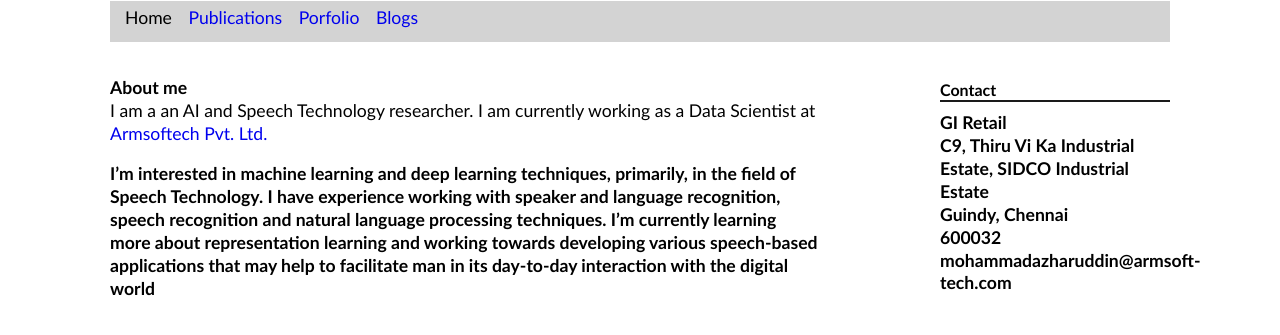
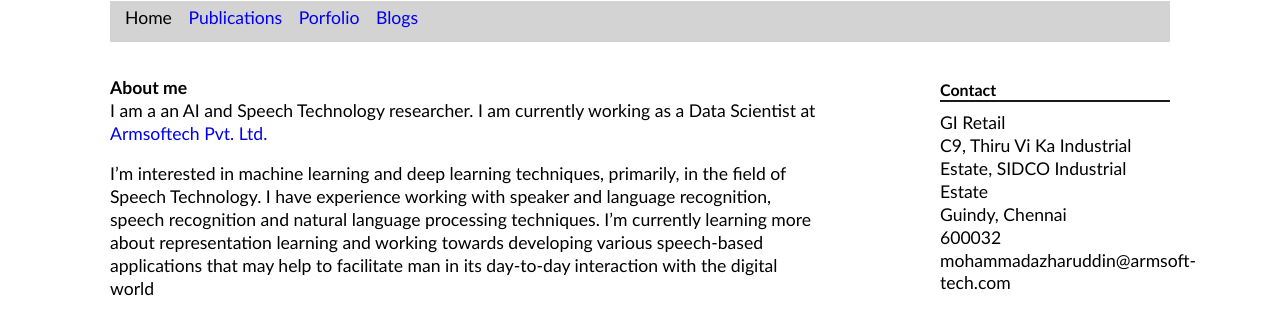
Before and after one commit to azharlaskar/azharlaskar.github.io, a plain HTML site: page index.html in a window 1280 px wide. Shown: the part 103-438 px from the top of the page. Drawn offline with nearby package versions, Linux system fonts and the light colour scheme.

Commit message:
initial update

```diff
--- a/index.html
+++ b/index.html
@@ -27,7 +27,7 @@
 	        <p><b> About me </b><br/>
 	          I am a an AI and Speech Technology researcher.  I am currently working as a Data Scientist at <a href="http://www.armsoft-tech.com/">Armsoftech Pvt. Ltd.</a><br/>
 	        </p>
-	        <p><b>
+	        <p>
 	          I’m interested in machine learning and deep learning techniques, primarily, in the field of Speech Technology. I have experience working with speaker and language recognition, speech recognition and natural language processing techniques. I’m currently learning more about representation learning and working towards developing various speech-based applications that may help to facilitate man in its day-to-day interaction with the digital world<br/>
 	          <!--<a href="kaldi-lectures.html"> Here </a> is a page with links to some lectures I started giving
 	          about Kaldi (warning: very out of date.) <br/>-->
```
